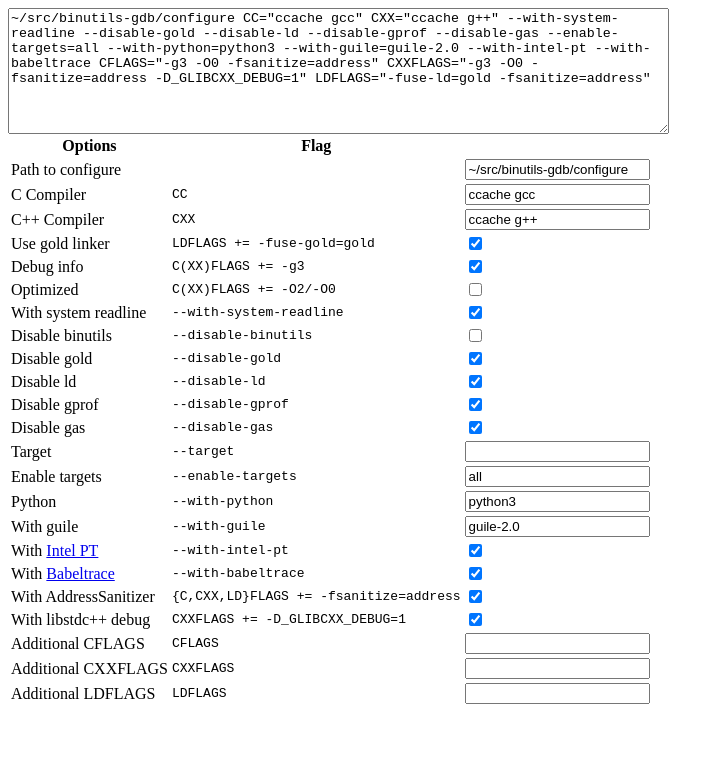
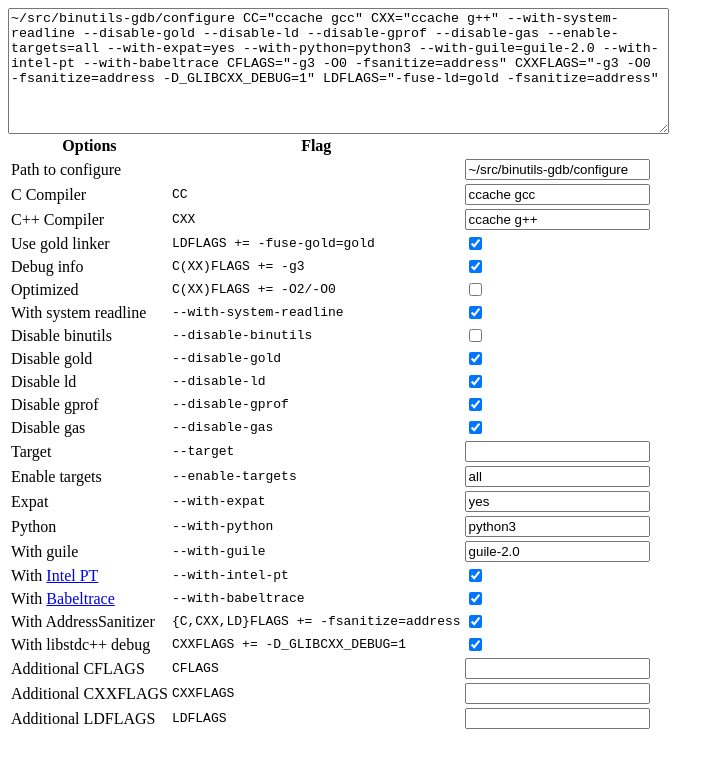
Before and after one commit to simark/gdb-config, a website with bundled scripts: page index.html in a window 1280 px wide. Shown: the whole page, without its empty margins (0-724 px from the left). Built offline with nearby package versions, Linux system fonts and the light colour scheme.

Commit message:
Add --with-expat

```diff
--- a/index.html
+++ b/index.html
@@ -89,6 +89,11 @@
         <td><input type="text" id="enable-targets" value="all" /></label></td>
       </tr>
       <tr>
+        <td><label for="with-expat">Expat</label></td>
+        <td>--with-expat</td>
+        <td><input type="text" id="with-expat" value="yes" /></label></td>
+      </tr>
+      <tr>
         <td><label for="with-python">Python</label></td>
         <td>--with-python</td>
         <td><input type="text" id="with-python" value="python3" /></label></td>
--- a/index.ts
+++ b/index.ts
@@ -70,6 +70,7 @@ function regenerate() {
     }
     config += vf("target");
     config += vf("enable-targets");
+    config += vf("with-expat");
     config += vf("with-python");
     config += vf("with-guile");
     config += cs("with-intel-pt");
```
